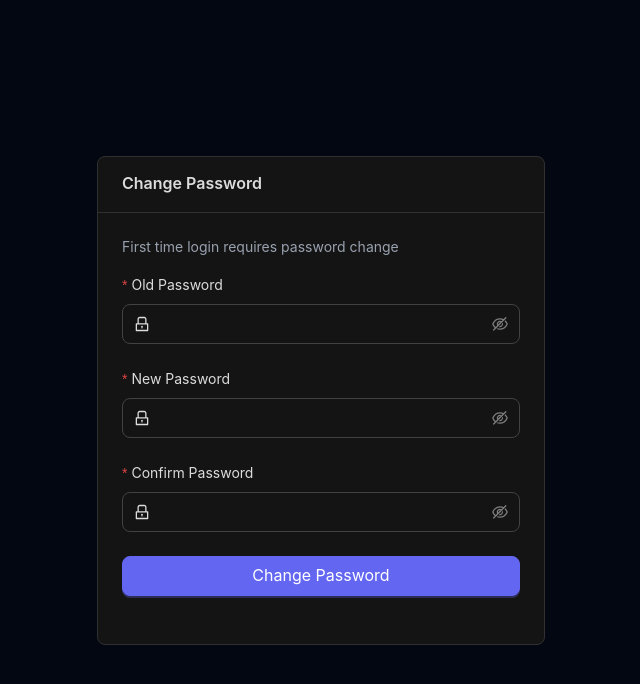
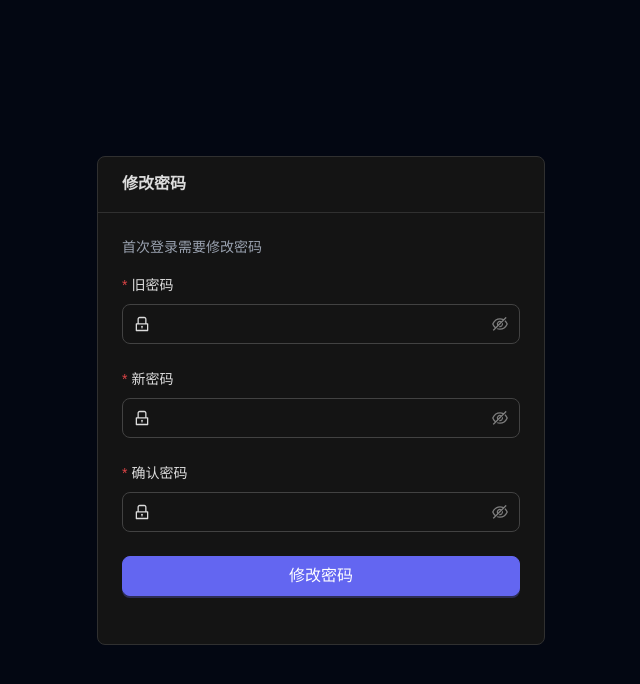
Before and after one commit to ks-lm-kf/awd-arena, a React (Vite) app in the folder web/: page /change-password in a window 1280 px wide. Shown: the top 684 px of the page, without its empty margins (319-959 px from the left). Built offline with nearby package versions, Linux system fonts and the light colour scheme; no server answers.

Commit message:
audit: 全面代码审计修复 - 首杀奖励接入计分引擎/前端国际化修正/密码规则对齐/README准确性更新

```diff
--- a/web/src/pages/ChangePassword/index.tsx
+++ b/web/src/pages/ChangePassword/index.tsx
@@ -11,7 +11,7 @@ export default function ChangePasswordPage() {
 
   const handleSubmit = async (values: any) => {
     if (values.new_password !== values.confirm_password) {
-      message.error('Two passwords do not match')
+      message.error('两次输入的密码不一致')
       return
     }
 
@@ -21,13 +21,13 @@ export default function ChangePasswordPage() {
         old_password: values.old_password,
         new_password: values.new_password,
       })
-      message.success('Password changed successfully')
+      message.success('密码修改成功')
       localStorage.removeItem('token')
       localStorage.removeItem('user')
       useAuthStore.getState().logout()
       navigate('/login')
     } catch (error: any) {
-      message.error(error.response?.data?.message || 'Failed to change password')
+      message.error(error.response?.data?.message || '密码修改失败')
     } finally {
       setLoading(false)
     }
@@ -35,29 +35,29 @@ export default function ChangePasswordPage() {
 
   return (
     <div className="min-h-screen flex items-center justify-center bg-gray-950 px-4">
-      <Card className="w-full max-w-md" title="Change Password">
-        <p className="mb-4 text-gray-400">First time login requires password change</p>
+      <Card className="w-full max-w-md" title="修改密码">
+        <p className="mb-4 text-gray-400">首次登录需要修改密码</p>
         <Form layout="vertical" onFinish={handleSubmit}>
-          <Form.Item label="Old Password" name="old_password" rules={[{ required: true }]}>
+          <Form.Item label="旧密码" name="old_password" rules={[{ required: true, message: '请输入旧密码' }]}>
             <Input.Password prefix={<LockOutlined />} size="large" />
           </Form.Item>
           <Form.Item
-            label="New Password"
+            label="新密码"
             name="new_password"
             rules={[
-              { required: true },
-              { min: 8, message: 'At least 8 characters' },
-              { pattern: /^(?=.*[a-z])(?=.*[A-Z])(?=.*\d).+$/, message: 'Must contain uppercase, lowercase and number' }
+              { required: true, message: '请输入新密码' },
+              { min: 8, message: '密码至少8个字符' },
+              { pattern: /^(?=.*[a-z])(?=.*[A-Z])(?=.*\d)(?=.*[!@#$%^&*()_+\-=\[\]{}|;:',.<>?/\\`~"]).+$/, message: '必须包含大小写字母、数字和特殊字符' }
             ]}
           >
             <Input.Password prefix={<LockOutlined />} size="large" />
           </Form.Item>
-          <Form.Item label="Confirm Password" name="confirm_password" rules={[{ required: true }]}>
+          <Form.Item label="确认密码" name="confirm_password" rules={[{ required: true, message: '请确认新密码' }]}>
             <Input.Password prefix={<LockOutlined />} size="large" />
           </Form.Item>
           <Form.Item>
             <Button type="primary" htmlType="submit" loading={loading} size="large" block>
-              Change Password
+              修改密码
             </Button>
           </Form.Item>
         </Form>
--- a/web/src/pages/Register/index.tsx
+++ b/web/src/pages/Register/index.tsx
@@ -38,7 +38,7 @@ export default function RegisterPage() {
           <Form.Item name="username" rules={[{ required: true, message: '请输入用户名' }, { min: 3, message: '用户名至少3个字符' }]}>
             <Input prefix={<UserOutlined />} placeholder="用户名" />
           </Form.Item>
-          <Form.Item name="password" rules={[{ required: true, message: '请输入密码' }, { min: 6, message: '密码至少6个字符' }]}>
+          <Form.Item name="password" rules={[{ required: true, message: '请输入密码' }, { min: 8, message: '密码至少8个字符' }, { pattern: /^(?=.*[a-z])(?=.*[A-Z])(?=.*\d)(?=.*[!@#$%^&*()_+\-=\[\]{}|;:',.<>?/\\`~"]).+$/, message: '必须包含大小写字母、数字和特殊字符' }]}>
             <Input.Password prefix={<LockOutlined />} placeholder="密码" />
           </Form.Item>
           <Form.Item name="team_token" extra="可选：如果有队伍口令可以加入已有队伍">
```
Also changed, not shown: 2 other files (tests, documents, lock files or other folders).
